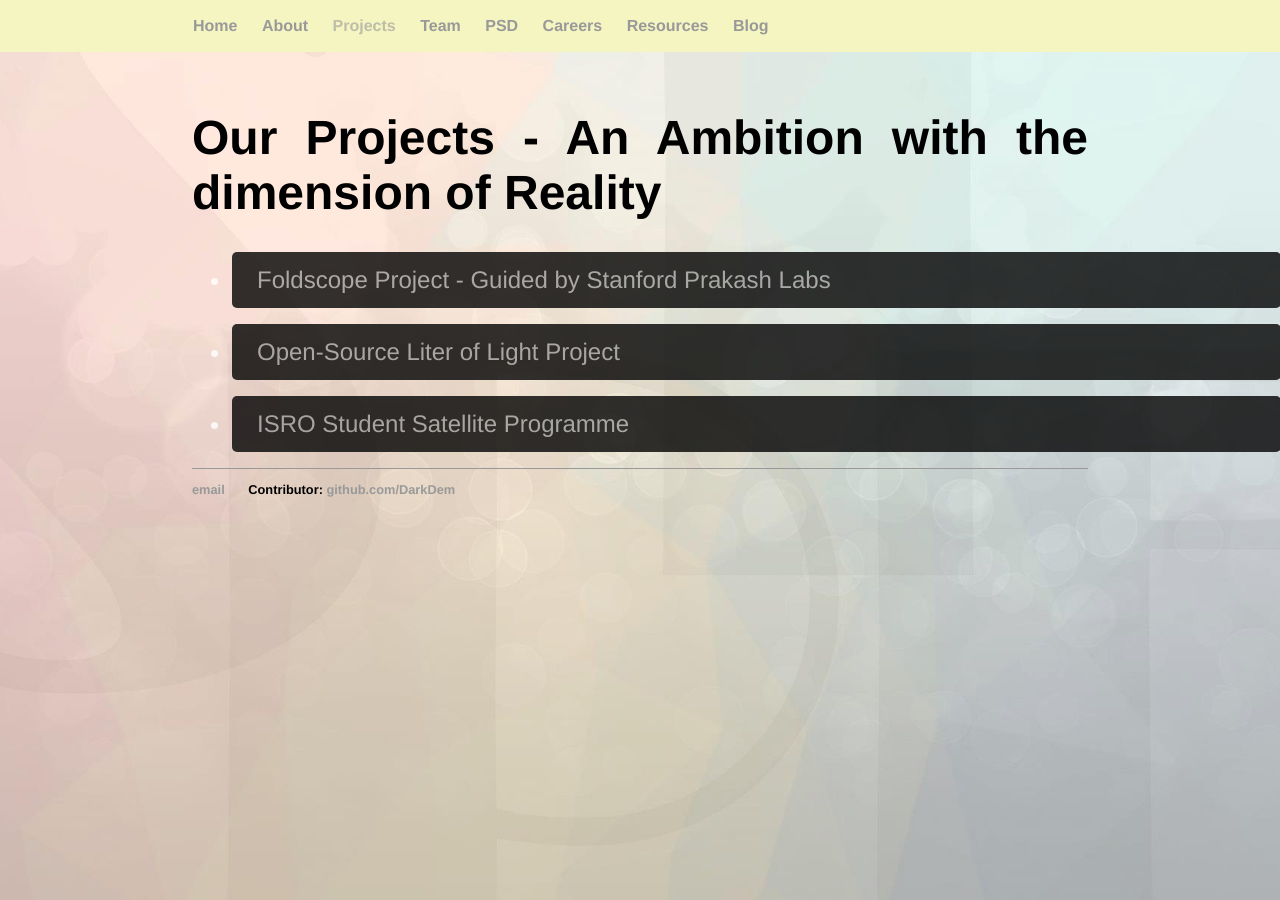
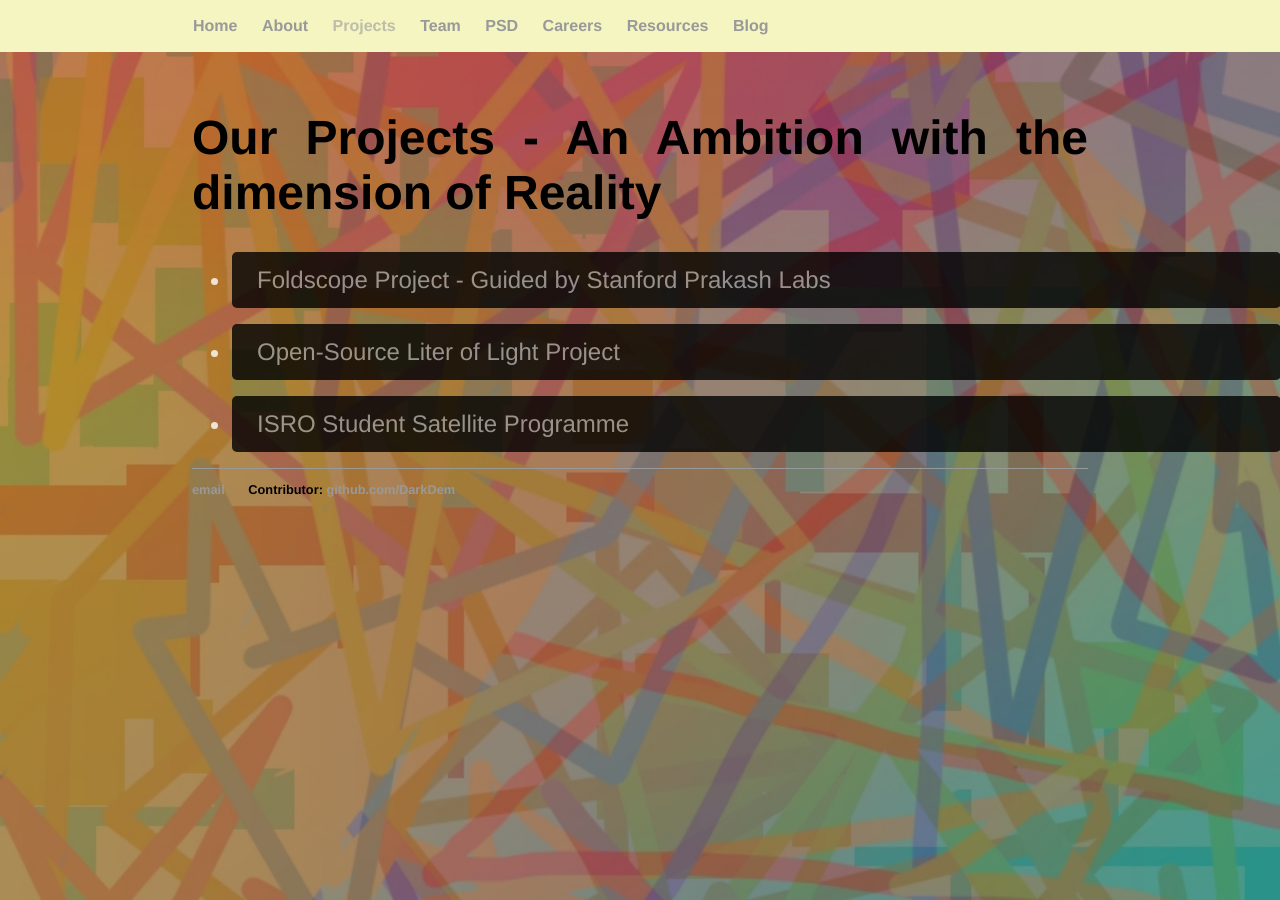
Before and after one commit to spietichapter/home, a Jekyll site: the page built from projects/index.html, in a window 1280 px wide. Built offline with Jekyll 4.4.1, drawn with Linux system fonts in a browser that asks for light colours.

Commit message:
Update default2.html

```diff
--- a/_layouts/default2.html
+++ b/_layouts/default2.html
@@ -3,7 +3,7 @@
 	<head>
 		<title>{{ page.title }}</title>
 		<!-- link to main stylesheet -->
-		<link rel="stylesheet" type="text/css" href="../cssfiles/main1.css">
+		<link rel="stylesheet" type="text/css" href="../cssfiles/main3.css">
 		<script type="text/javascript" src = "../js/spiejs.js"></script>
 
 
```
